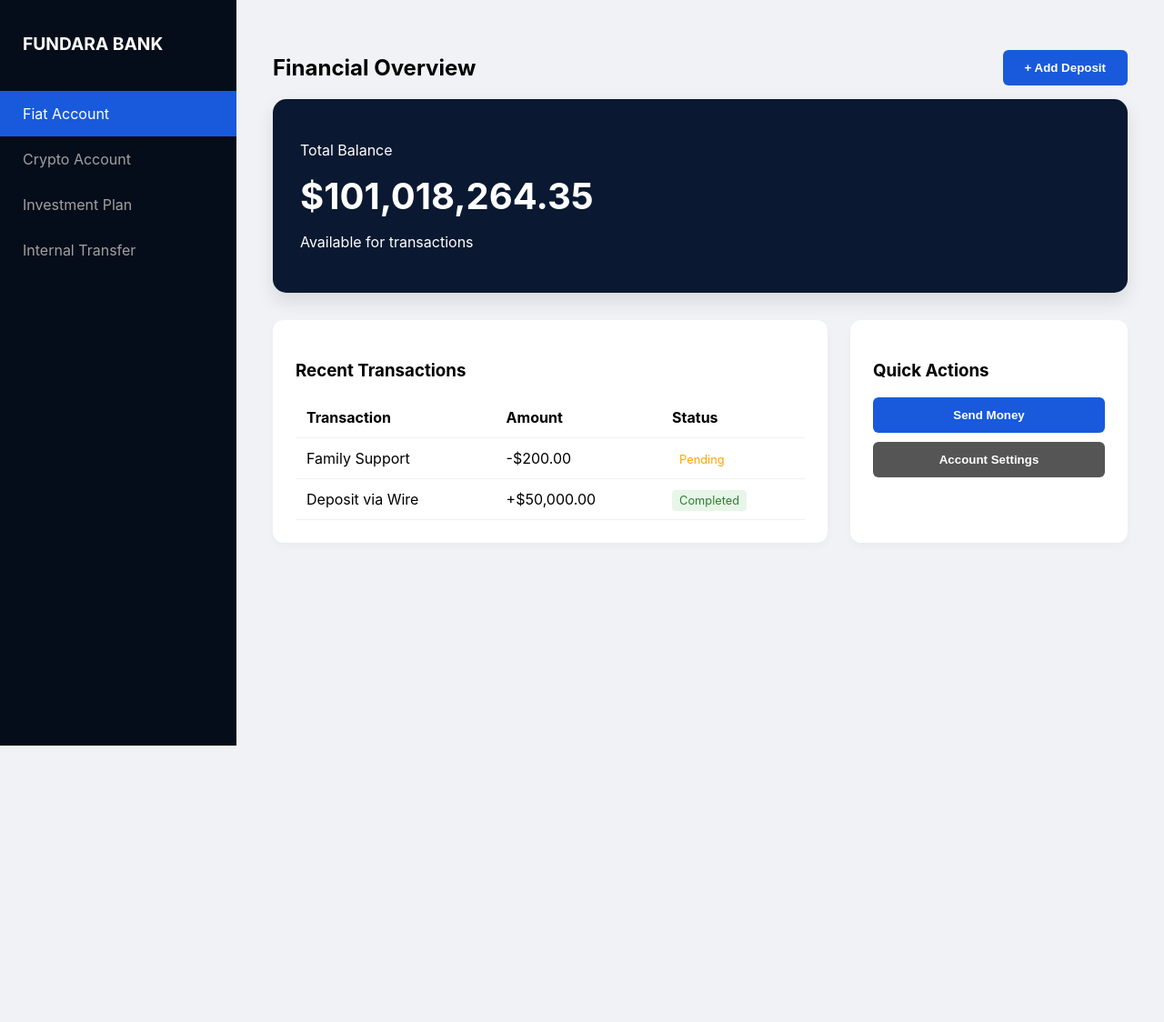
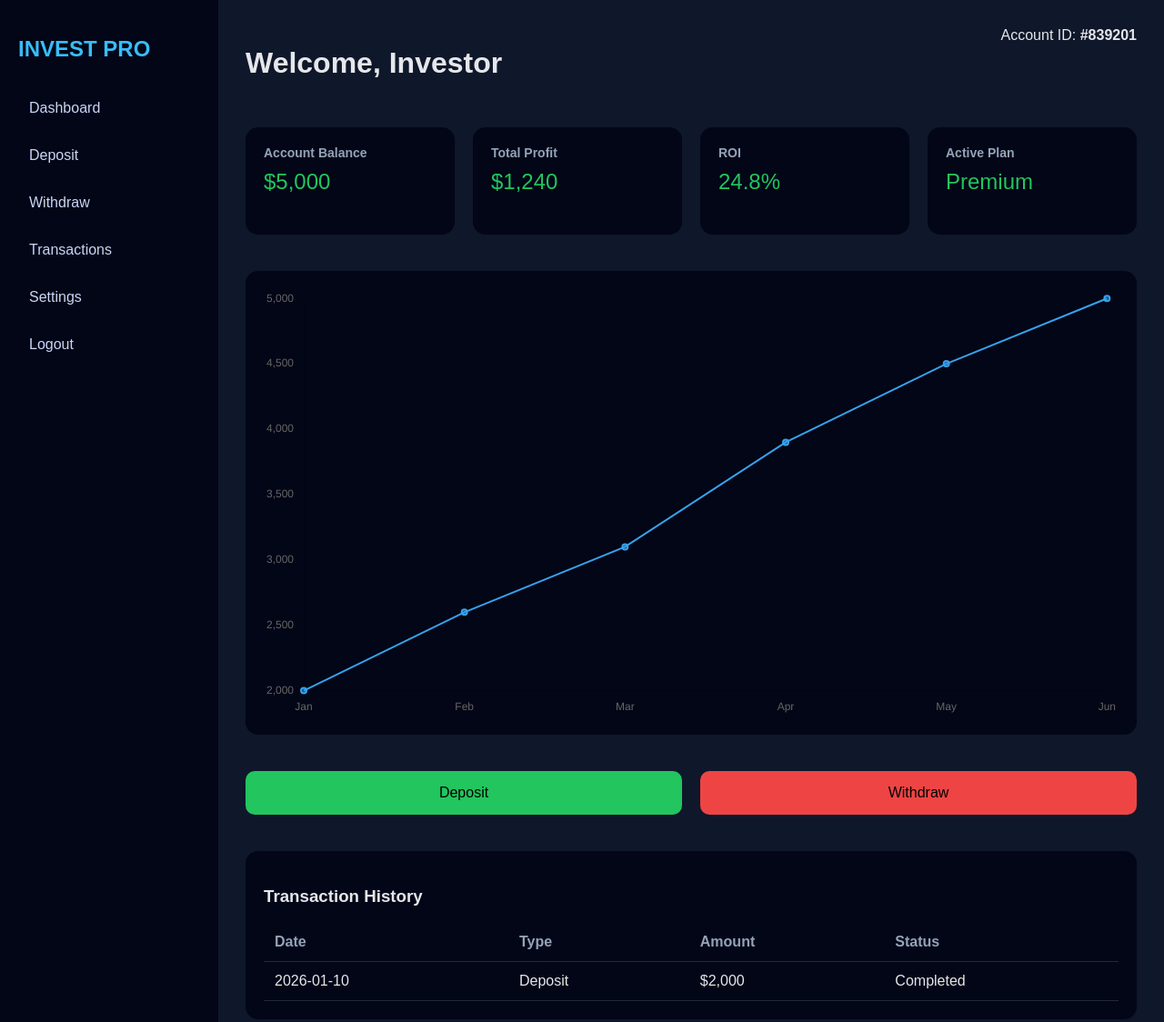
Before and after one commit to moveiq-logistics/edu-bank-interface, a plain HTML site: page index.html in a window 1280 px wide. Shown: the top 1124 px of the page at 91% size. Before the commit the page ends 800 px from the top, so only its background shows below. Drawn offline with nearby package versions, Linux system fonts and the light colour scheme.

Commit message:
Refactor index.html for investment dashboard layout
Updated the HTML structure and styles for the investment dashboard, including a new sidebar and main content layout.

```diff
--- a/index.html
+++ b/index.html
@@ -1,234 +1,240 @@
 <!DOCTYPE html>
 <html lang="en">
 <head>
-    <meta charset="UTF-8">
-    <meta name="viewport" content="width=device-width, initial-scale=1.0">
-    <title>Fundara Bank | Professional Dashboard</title>
+<meta charset="UTF-8" />
+<meta name="viewport" content="width=device-width, initial-scale=1.0"/>
+<title>Investment Dashboard</title>
+
+<script src="https://cdn.jsdelivr.net/npm/chart.js"></script>
+
 <style>
-        :root {
-            --primary-navy: #0a1931;
-            --accent-blue: #185adb;
-            --sidebar-bg: #060d1a;
-            --text-light: #ffffff;
-            --bg-gray: #f0f2f5;
-            --success-green: #2ecc71;
-            --warning-orange: #f39c12;
+* {
+  box-sizing: border-box;
+  font-family: Arial, sans-serif;
 }
-
-        body { font-family: 'Inter', sans-serif; margin: 0; display: flex; background: var(--bg-gray); }
-
-        /* Sidebar Navigation */
+body {
+  margin: 0;
+  background: #0f172a;
+  color: #e5e7eb;
+}
+.dashboard {
+  display: flex;
+  min-height: 100vh;
+}
 .sidebar {
-            width: 260px;
-            background: var(--sidebar-bg);
-            color: white;
-            height: 100vh;
-            position: fixed;
-            padding-top: 20px;
+  width: 240px;
+  background: #020617;
+  padding: 20px;
 }
-
-        .sidebar h2 { padding: 0 25px; color: #fff; font-size: 1.2rem; margin-bottom: 40px; }
-
-        .nav-link {
-            padding: 15px 25px;
+.sidebar h2 {
+  color: #38bdf8;
+  margin-bottom: 30px;
+}
+.sidebar a {
+  display: block;
+  padding: 12px;
+  color: #cbd5f5;
+  text-decoration: none;
+  border-radius: 8px;
+  margin-bottom: 10px;
+}
+.sidebar a:hover {
+  background: #1e293b;
+}
+.main {
+  flex: 1;
+  padding: 30px;
+}
+.header {
   display: flex;
-            align-items: center;
-            color: #a0a0a0;
-            text-decoration: none;
-            transition: 0.2s;
+  justify-content: space-between;
+  margin-bottom: 30px;
+}
+.cards {
+  display: grid;
+  grid-template-columns: repeat(auto-fit,minmax(220px,1fr));
+  gap: 20px;
+}
+.card {
+  background: #020617;
+  padding: 20px;
+  border-radius: 14px;
+}
+.card h3 {
+  margin: 0;
+  font-size: 14px;
+  color: #94a3b8;
+}
+.card p {
+  font-size: 24px;
+  margin-top: 10px;
+  color: #22c55e;
+}
+.chart-box {
+  margin-top: 40px;
+  background: #020617;
+  padding: 20px;
+  border-radius: 14px;
+}
+.actions {
+  margin-top: 40px;
+  display: flex;
+  gap: 20px;
+}
+.actions button {
+  flex: 1;
+  padding: 15px;
+  border: none;
+  border-radius: 10px;
+  font-size: 16px;
   cursor: pointer;
 }
-
-        .nav-link:hover, .nav-link.active {
-            background: var(--accent-blue);
-            color: white;
+.deposit {
+  background: #22c55e;
 }
-
-        /* Main Content Area */
-        .main-wrapper {
-            margin-left: 260px;
-            width: calc(100% - 260px);
-            padding: 40px;
+.withdraw {
+  background: #ef4444;
 }
-
-        .view-section { display: none; }
-        .view-section.active { display: block; }
-
-        /* Dashboard Components */
-        .balance-card {
-            background: var(--primary-navy);
-            color: white;
-            padding: 30px;
-            border-radius: 15px;
-            margin-bottom: 30px;
-            box-shadow: 0 10px 20px rgba(0,0,0,0.1);
+.table-box {
+  margin-top: 40px;
+  background: #020617;
+  padding: 20px;
+  border-radius: 14px;
 }
-
-        .balance-amount { font-size: 2.5rem; font-weight: 700; margin: 10px 0; }
-
-        .grid-layout { display: grid; grid-template-columns: 2fr 1fr; gap: 25px; }
-
-        .white-card {
-            background: white;
-            padding: 25px;
-            border-radius: 12px;
-            box-shadow: 0 4px 10px rgba(0,0,0,0.03);
+table {
+  width: 100%;
+  border-collapse: collapse;
 }
-
-        /* Investment Cards */
-        .investment-grid { display: grid; grid-template-columns: repeat(auto-fit, minmax(250px, 1fr)); gap: 20px; }
-        .plan-card {
-            border: 2px solid #eee;
-            padding: 20px;
-            border-radius: 12px;
-            text-align: center;
-            cursor: pointer;
-            transition: 0.3s;
+th, td {
+  padding: 12px;
+  border-bottom: 1px solid #1e293b;
+  text-align: left;
 }
-        .plan-card:hover { border-color: var(--accent-blue); transform: translateY(-5px); }
-
-        /* Buttons & Forms */
-        .btn {
-            background: var(--accent-blue);
-            color: white;
-            border: none;
-            padding: 12px 24px;
-            border-radius: 6px;
-            cursor: pointer;
-            font-weight: 600;
+th {
+  color: #94a3b8;
 }
-
-        table { width: 100%; border-collapse: collapse; margin-top: 15px; }
-        th, td { text-align: left; padding: 12px; border-bottom: 1px solid #f0f0f0; }
-        .status { padding: 4px 8px; border-radius: 4px; font-size: 0.8rem; }
-        .status-completed { background: #e8f5e9; color: #2e7d32; }
 </style>
 </head>
+
 <body>
+<div class="dashboard">
 
   <div class="sidebar">
-        <h2>FUNDARA BANK</h2>
-        <div class="nav-link active" onclick="switchView('fiat-view')">Fiat Account</div>
-        <div class="nav-link" onclick="switchView('crypto-view')">Crypto Account</div>
-        <div class="nav-link" onclick="switchView('investment-view')">Investment Plan</div>
-        <div class="nav-link" onclick="switchView('transfer-view')">Internal Transfer</div>
+    <h2>INVEST PRO</h2>
+    <a href="#">Dashboard</a>
+    <a href="#">Deposit</a>
+    <a href="#">Withdraw</a>
+    <a href="#">Transactions</a>
+    <a href="#">Settings</a>
+    <a href="#">Logout</a>
   </div>
 
-    <div class="main-wrapper">
-
-        <section id="fiat-view" class="view-section active">
-            <div style="display: flex; justify-content: space-between; align-items: center;">
-                <h1>Financial Overview</h1>
-                <button class="btn" onclick="addDeposit()">+ Add Deposit</button>
+  <div class="main">
+    <div class="header">
+      <h1>Welcome, Investor</h1>
+      <div>Account ID: <strong>#839201</strong></div>
     </div>
 
-            <div class="balance-card">
-                <p>Total Balance</p>
-                <div class="balance-amount" id="total-balance">$101,018,264.35</div>
-                <p>Available for transactions</p>
+    <div class="cards">
+      <div class="card">
+        <h3>Account Balance</h3>
+        <p id="balance">$5,000</p>
+      </div>
+      <div class="card">
+        <h3>Total Profit</h3>
+        <p id="profit">$1,240</p>
+      </div>
+      <div class="card">
+        <h3>ROI</h3>
+        <p>24.8%</p>
+      </div>
+      <div class="card">
+        <h3>Active Plan</h3>
+        <p>Premium</p>
+      </div>
     </div>
 
-            <div class="grid-layout">
-                <div class="white-card">
-                    <h3>Recent Transactions</h3>
-                    <table id="transaction-table">
-                        <tr><th>Transaction</th><th>Amount</th><th>Status</th></tr>
-                        <tr><td>Family Support</td><td>-$200.00</td><td><span class="status" style="color:orange">Pending</span></td></tr>
-                        <tr><td>Deposit via Wire</td><td>+$50,000.00</td><td><span class="status status-completed">Completed</span></td></tr>
+    <div class="chart-box">
+      <canvas id="investmentChart"></canvas>
+    </div>
+
+    <div class="actions">
+      <button class="deposit" onclick="deposit()">Deposit</button>
+      <button class="withdraw" onclick="withdraw()">Withdraw</button>
+    </div>
+
+    <div class="table-box">
+      <h3>Transaction History</h3>
+      <table>
+        <thead>
+          <tr>
+            <th>Date</th>
+            <th>Type</th>
+            <th>Amount</th>
+            <th>Status</th>
+          </tr>
+        </thead>
+        <tbody id="transactions">
+          <tr>
+            <td>2026-01-10</td>
+            <td>Deposit</td>
+            <td>$2,000</td>
+            <td>Completed</td>
+          </tr>
+        </tbody>
       </table>
     </div>
-                <div class="white-card">
-                    <h3>Quick Actions</h3>
-                    <button class="btn" style="width:100%; margin-bottom:10px;" onclick="switchView('transfer-view')">Send Money</button>
-                    <button class="btn" style="width:100%; background:#555;">Account Settings</button>
+
   </div>
-            </div>
-        </section>
-
-        <section id="crypto-view" class="view-section">
-            <h1>Crypto Portfolio</h1>
-            <div class="grid-layout">
-                <div class="white-card">
-                    <h3>Your Assets</h3>
-                    <p>Bitcoin (BTC): 0.0714 BTC</p>
-                    <p>Ethereum (ETH): 1.450 ETH</p>
-                    <button class="btn">Swap Crypto to Fiat</button>
-                </div>
-            </div>
-        </section>
-
-        <section id="investment-view" class="view-section">
-            <h1>Select Investment Plan</h1>
-            <div class="investment-grid">
-                <div class="plan-card" onclick="buyPlan('Hedge Fund', 10)">
-                    <h3>Hedge Fund</h3>
-                    <p>Min: $1,000 | ROI: 10%</p>
-                    <p>Duration: 30 Days</p>
-                    <button class="btn">Select Plan</button>
-                </div>
-                <div class="plan-card" onclick="buyPlan('Crypto Staking', 15)">
-                    <h3>Crypto Staking</h3>
-                    <p>Min: $5,000 | ROI: 15%</p>
-                    <p>Duration: 60 Days</p>
-                    <button class="btn">Select Plan</button>
-                </div>
-            </div>
-        </section>
-
-        <section id="transfer-view" class="view-section">
-            <h1>Internal Transfer</h1>
-            <div class="white-card" style="max-width: 500px;">
-                <label>Recipient Account Number</label><br>
-                <input type="text" id="acc-num" style="width:100%; padding:10px; margin:10px 0;"><br>
-                <label>Amount ($)</label><br>
-                <input type="number" id="send-amount" style="width:100%; padding:10px; margin:10px 0;"><br>
-                <button class="btn" onclick="processTransfer()">Send Money Now</button>
-            </div>
-        </section>
-
 </div>
 
 <script>
-        let balance = 101018264.35;
+let balance = 5000;
+let profit = 1240;
 
-        function switchView(viewId) {
-            document.querySelectorAll('.view-section').forEach(s => s.classList.remove('active'));
-            document.querySelectorAll('.nav-link').forEach(l => l.classList.remove('active'));
-            document.getElementById(viewId).classList.add('active');
-            event.currentTarget.classList.add('active');
+function deposit() {
+  balance += 500;
+  profit += 120;
+  updateUI("Deposit", 500);
 }
 
-        function addDeposit() {
-            let amount = prompt("Enter deposit amount:");
-            if (amount) {
-                balance += parseFloat(amount);
-                updateUI("Deposit", amount);
-            }
-        }
-
-        function processTransfer() {
-            let amount = document.getElementById('send-amount').value;
-            if (amount && amount <= balance) {
-                balance -= parseFloat(amount);
-                updateUI("Transfer Out", -amount);
-                alert("Transfer Successful!");
-                switchView('fiat-view');
-            } else {
-                alert("Insufficient funds or invalid amount.");
-            }
-        }
-
-        function buyPlan(name, roi) {
-            let confirmBuy = confirm(`Do you want to invest in the ${name} at ${roi}% ROI?`);
-            if (confirmBuy) alert(`Investment in ${name} active!`);
+function withdraw() {
+  balance -= 300;
+  updateUI("Withdraw", 300);
 }
 
 function updateUI(type, amount) {
-            document.getElementById('total-balance').innerText = "$" + balance.toLocaleString();
-            let table = document.getElementById('transaction-table');
-            let row = table.insertRow(1);
-            row.innerHTML = `<td>${type}</td><td>${amount > 0 ? '+' : ''}${amount}</td><td><span class="status status-completed">Completed</span></td>`;
+  document.getElementById("balance").innerText = "$" + balance;
+  document.getElementById("profit").innerText = "$" + profit;
+
+  const row = document.createElement("tr");
+  row.innerHTML = `
+    <td>${new Date().toISOString().slice(0,10)}</td>
+    <td>${type}</td>
+    <td>$${amount}</td>
+    <td>Completed</td>
+  `;
+  document.getElementById("transactions").prepend(row);
 }
+
+const ctx = document.getElementById("investmentChart");
+new Chart(ctx, {
+  type: 'line',
+  data: {
+    labels: ["Jan","Feb","Mar","Apr","May","Jun"],
+    datasets: [{
+      label: "Portfolio Growth",
+      data: [2000,2600,3100,3900,4500,5000],
+      borderWidth: 2
+    }]
+  },
+  options: {
+    plugins: {
+      legend: { display: false }
+    }
+  }
+});
 </script>
+
 </body>
 </html>
```
Lines whose indentation alone changed are shown as unchanged.
